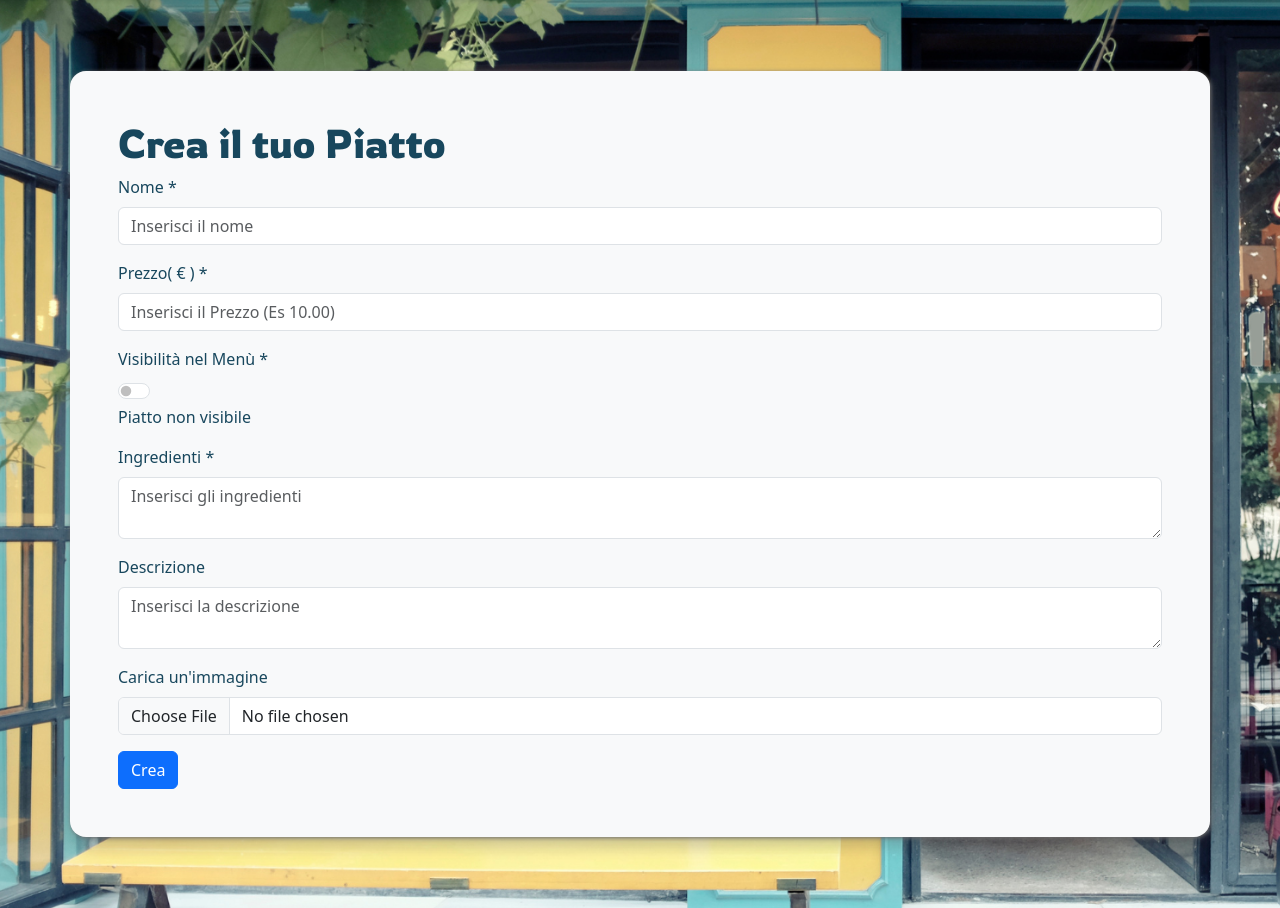
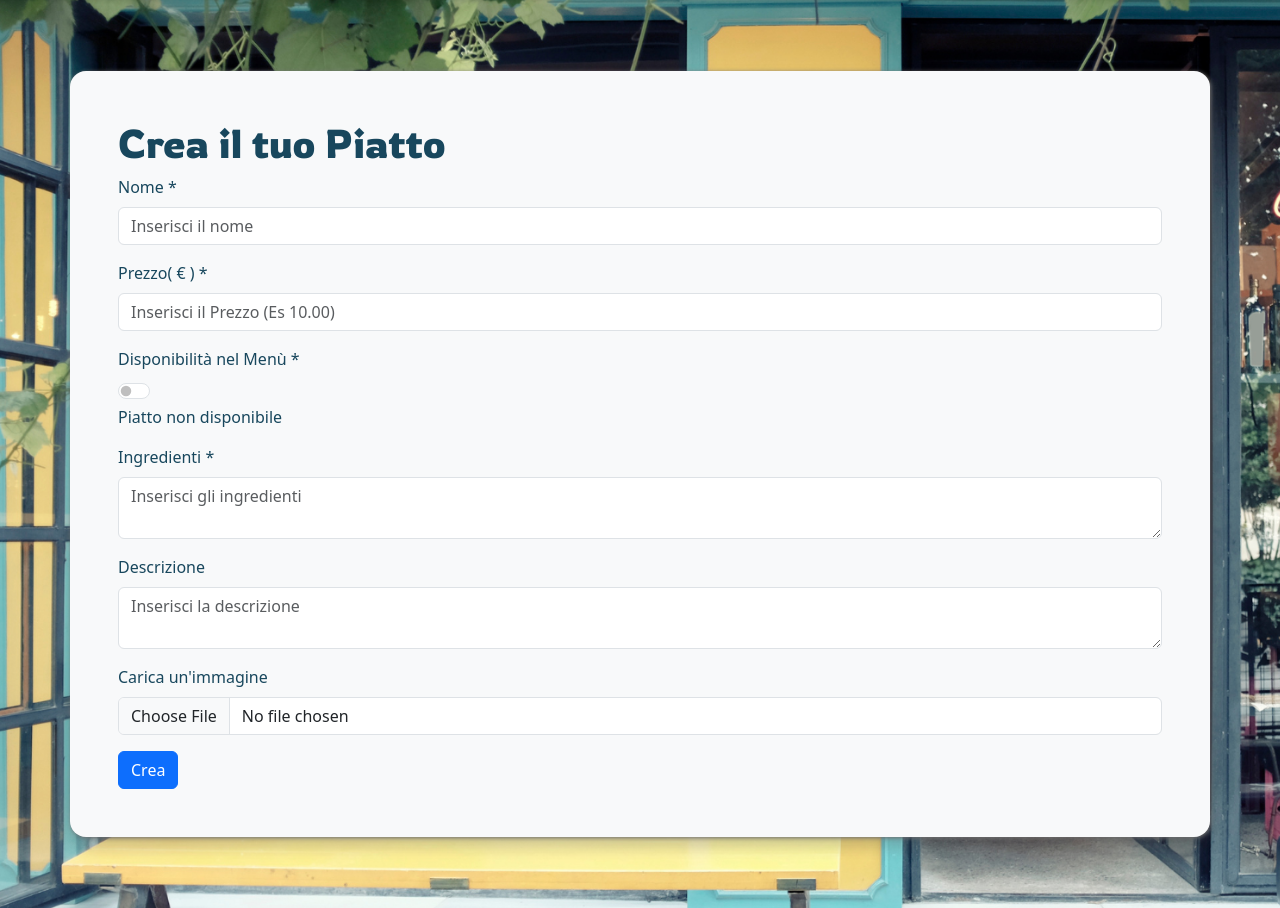
Before and after one commit to MarcoColloca/deliveboo, a Laravel app: page /admin/dishes/create in a window 1280 px wide. Shown: the part 102-1010 px from the top of the page. Run offline with Laravel 10, Linux system fonts and the light colour scheme; a user stored in the database is signed in; data comes from the database, SQL or seed files in the repository; style sheets or scripts are compiled from the project's sources; some libraries are stand-ins or nearby versions.

Commit message:
Fix → modificato nei piatti da visibile a disponibile per lo switch

```diff
--- a/final-proj-backend/resources/views/admin/dishes/create.blade.php
+++ b/final-proj-backend/resources/views/admin/dishes/create.blade.php
@@ -25,13 +25,13 @@
 
         <!-- Visibilità Piatto -->
         <div class="mb-3">
-            <label for="visible" class="form-label fb-bold">Visibilità nel Menù *</label>
+            <label for="visible" class="form-label fb-bold">Disponibilità nel Menù *</label>
             <div class="form-check form-switch">
                 <input class="form-check-input" type="checkbox" role="switch" id="dish-visibility"
                     name="visible" @if(old('visible', $dish->visible ?? false)) checked @endif value="1">
 
                 </div>
-                <p id="ciao">Piatto non visibile</p>
+                <p id="ciao">Piatto non disponibile</p>
         </div>
 
 
```
Also changed, not shown: final-proj-backend/resources/views/admin/dishes/edit.blade.php (+4 -4 lines).
